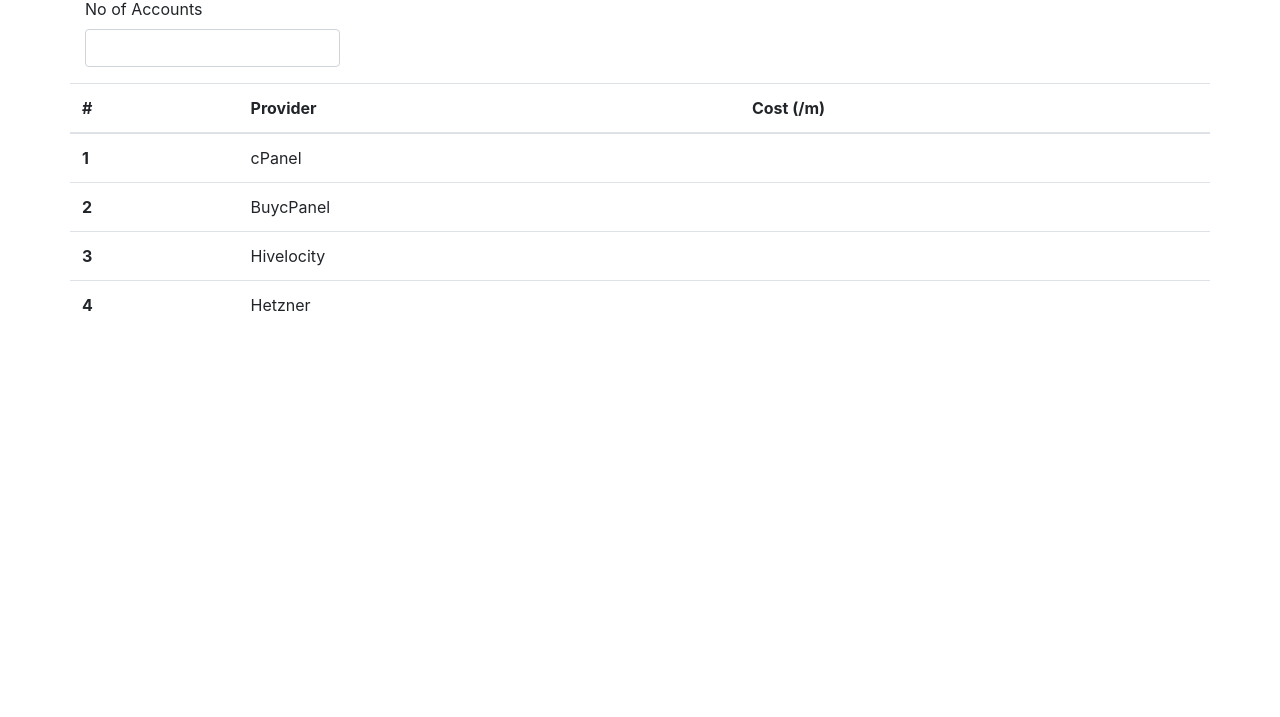
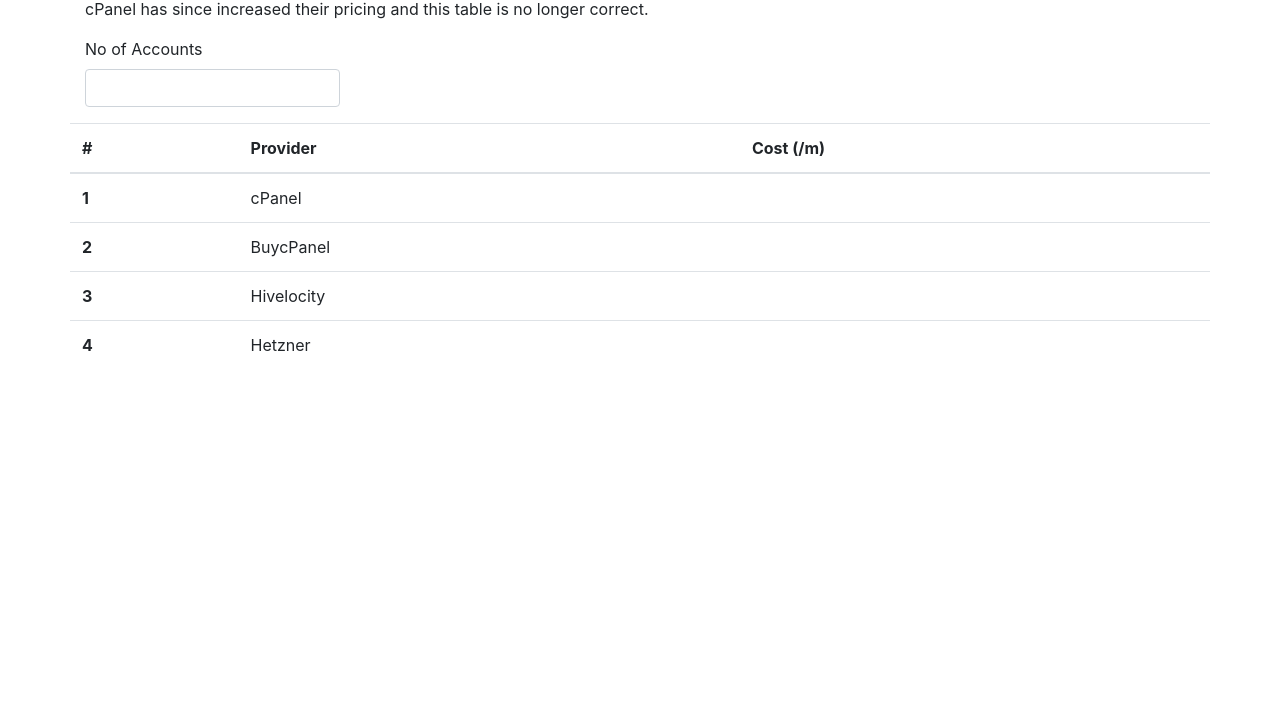
Before and after one commit to jetchirag/cpanelcalc, a plain HTML site: page index.html in a window 1280 px wide. Shown: the part 83-800 px from the top of the page. Drawn offline with nearby package versions, Linux system fonts and the light colour scheme.

Commit message:
Update index.html

```diff
--- a/index.html
+++ b/index.html
@@ -14,6 +14,7 @@
 
     <div class="container mt-4">
         <h1>cPanel Cost on Metal Calculator!</h1>
+      <p>cPanel has since increased their pricing and this table is no longer correct.</p>
         <div class="row">
             <div class="col-3">
                 <div class="form-group">
```
